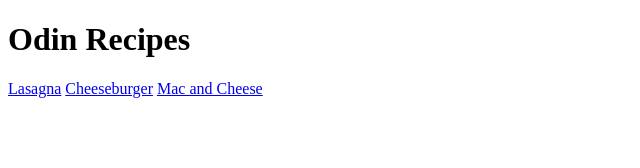
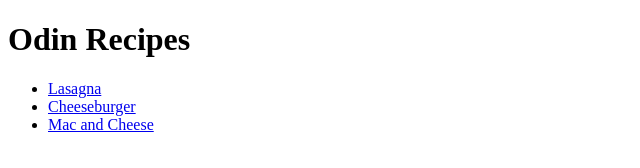
Before and after one commit to galeanoluis/odin-recipes, a plain HTML site: page index.html in a window 1280 px wide. Shown: the whole page, without its empty margins (0-640 px from the left). Drawn offline with Linux system fonts and the light colour scheme.

Commit message:
Changed recipes list on index.html to a list

```diff
--- a/index.html
+++ b/index.html
@@ -10,9 +10,11 @@
 
   <body>
     <h1>Odin Recipes</h1>
-    <a href="recipes/lasagna.html">Lasagna</a>
-    <a href="recipes/cheeseburger.html">Cheeseburger</a>
-    <a href="recipes/macaroni-and-cheese.html">Mac and Cheese</a>
+    <ul>
+      <li><a href="recipes/lasagna.html">Lasagna</a></li>
+      <li><a href="recipes/cheeseburger.html">Cheeseburger</a></li>
+      <li><a href="recipes/macaroni-and-cheese.html">Mac and Cheese</a></li>
+    </ul>
   </body>
 
 </html>
```
